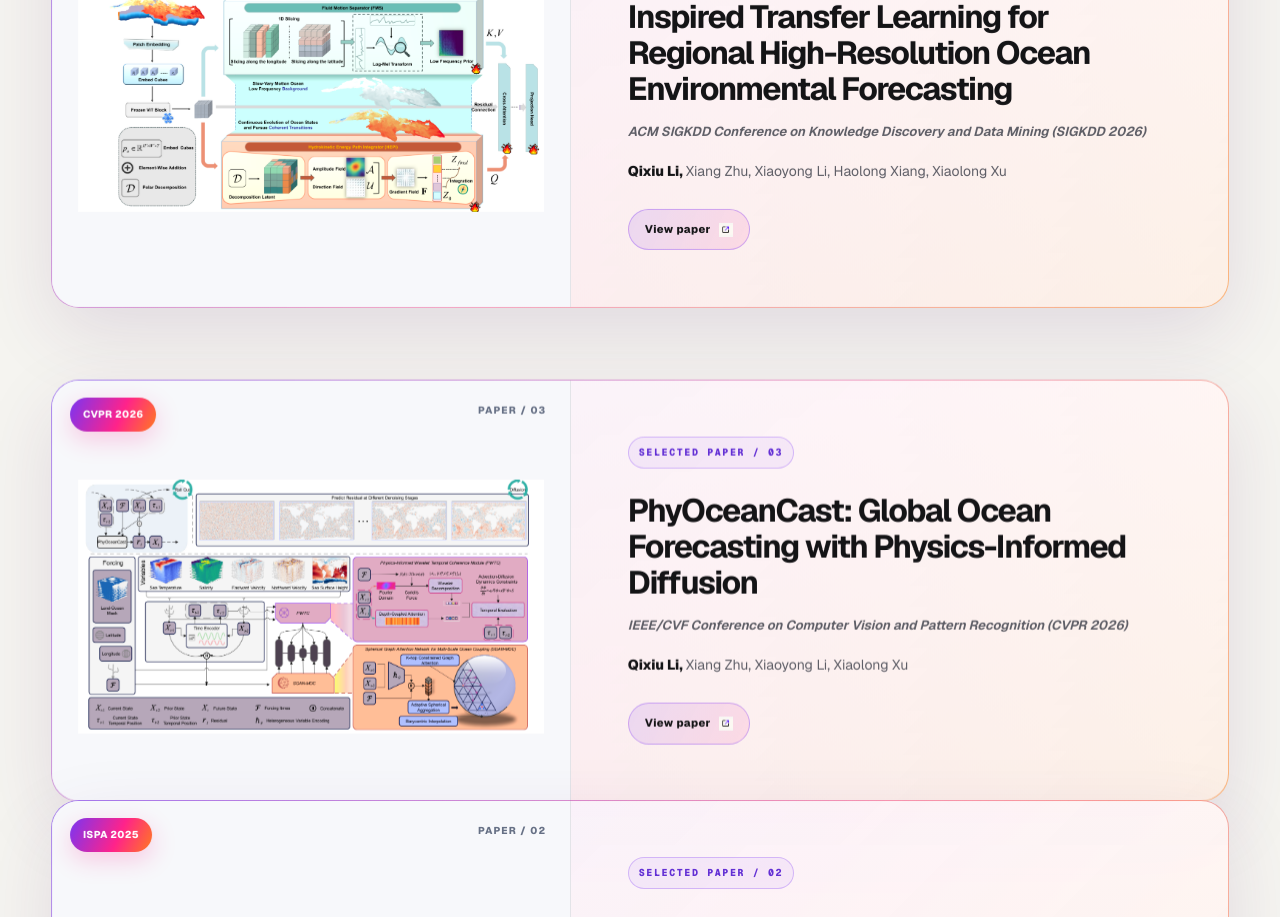
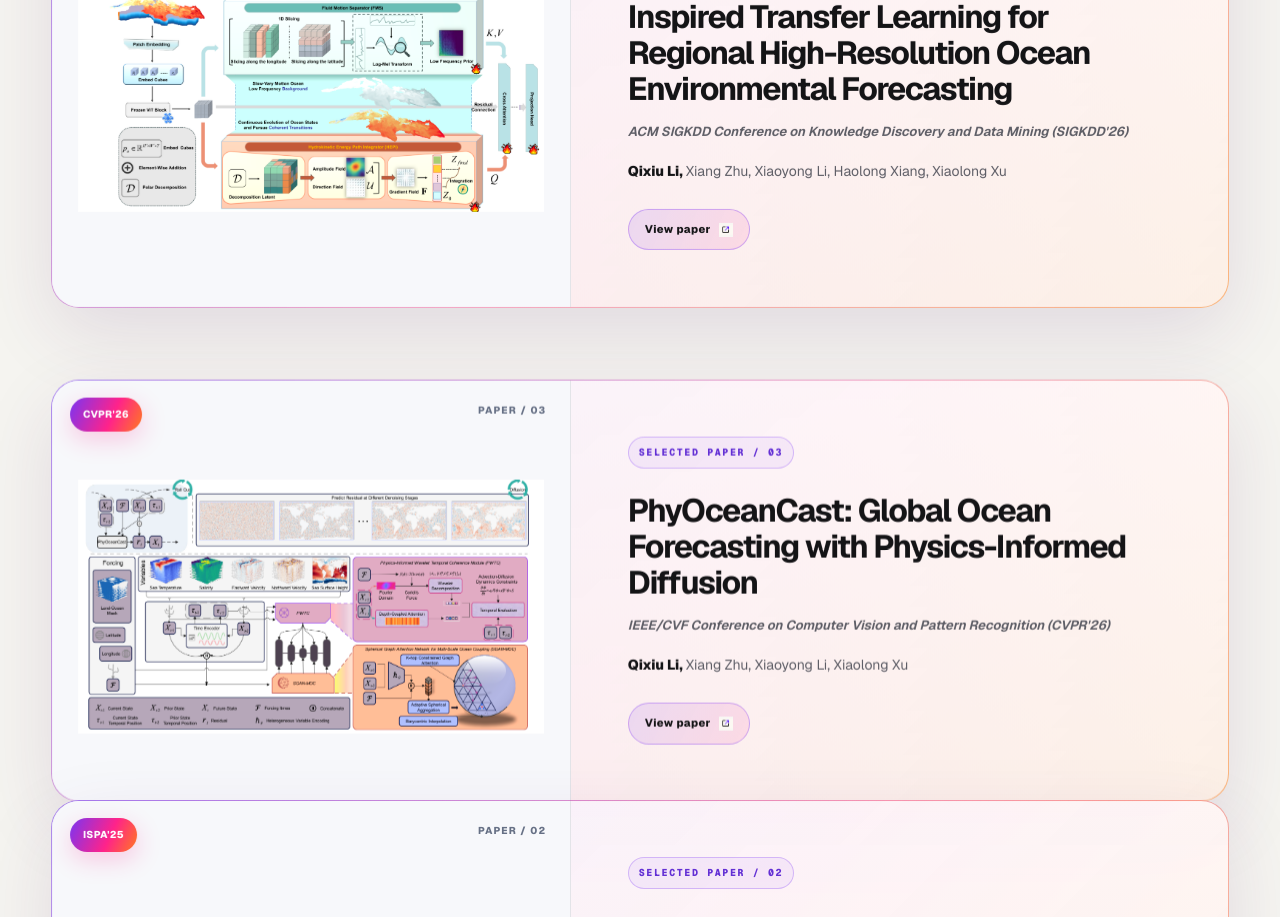
Before and after one commit to TechCloud-x/Qixiu-Li.github.io, a Next.js app: page / in a window 1280 px wide. Shown: the part 5040-5957 px from the top of the page. Built offline with nearby package versions, Linux system fonts and the light colour scheme.

Commit message:
Standardize publication venue year labels

```diff
--- a/app/page.tsx
+++ b/app/page.tsx
@@ -49,8 +49,8 @@ const publicationRecords: readonly PublicationRecord[] = [
     id: "slow-ocast",
     title:
       "Slow-OCast: Slow-Varying Motion Inspired Transfer Learning for Regional High-Resolution Ocean Environmental Forecasting",
-    venue: "SIGKDD 2026",
-    venueName: "ACM SIGKDD Conference on Knowledge Discovery and Data Mining (SIGKDD 2026)",
+    venue: "SIGKDD'26",
+    venueName: "ACM SIGKDD Conference on Knowledge Discovery and Data Mining (SIGKDD'26)",
     authors: ["Qixiu Li", "Xiang Zhu", "Xiaoyong Li", "Haolong Xiang", "Xiaolong Xu"],
     image: "publication-architecture-slow-ocast.webp",
     href: "https://dl.acm.org/doi/abs/10.1145/3770855.3819036",
@@ -58,8 +58,8 @@ const publicationRecords: readonly PublicationRecord[] = [
   {
     id: "phyoceancast",
     title: "PhyOceanCast: Global Ocean Forecasting with Physics-Informed Diffusion",
-    venue: "CVPR 2026",
-    venueName: "IEEE/CVF Conference on Computer Vision and Pattern Recognition (CVPR 2026)",
+    venue: "CVPR'26",
+    venueName: "IEEE/CVF Conference on Computer Vision and Pattern Recognition (CVPR'26)",
     authors: ["Qixiu Li", "Xiang Zhu", "Xiaoyong Li", "Xiaolong Xu"],
     image: "publication-architecture-phyoceancast.webp",
     href:
@@ -68,8 +68,8 @@ const publicationRecords: readonly PublicationRecord[] = [
   {
     id: "dolphin",
     title: "DOLPHIN: Diffusion Model-Based Approach for Coastal Sea Temperature Forecast Bias Correction",
-    venue: "ISPA 2025",
-    venueName: "IEEE International Symposium on Parallel and Distributed Processing with Applications (ISPA 2025)",
+    venue: "ISPA'25",
+    venueName: "IEEE International Symposium on Parallel and Distributed Processing with Applications (ISPA'25)",
     authors: ["Qixiu Li", "Xiang Zhu", "Junxing Zhu", "Xiaoyong Li", "Xiaoli Ren", "Jingnan Wang", "Ruiqing Qi"],
     image: "publication-architecture-dolphin.webp",
     href: "https://ieeexplore.ieee.org/abstract/document/11245387",
@@ -77,8 +77,8 @@ const publicationRecords: readonly PublicationRecord[] = [
   {
     id: "ifg-net",
     title: "IFG-Net: Channel Info Fusion Guidance for Retinal Vessel Segmentation",
-    venue: "UIC 2025",
-    venueName: "IEEE International Conference on Ubiquitous Intelligence and Computing (UIC 2025)",
+    venue: "UIC'25",
+    venueName: "IEEE International Conference on Ubiquitous Intelligence and Computing (UIC'25)",
     authors: ["Qixiu Li", "Xiang Zhu", "Xiaoyong Li", "Chengcheng Shao", "Xiaoli Ren"],
     image: "publication-architecture-ifg-net-v2.webp",
     href: "https://ieeexplore.ieee.org/abstract/document/11394978",
@@ -214,10 +214,10 @@ const content = {
       ["2026.08.25", "我们的文章（EVEREST）已在 arXiv 上公开！"],
       ["2026.08.14", "公开 ICASSP 2025–2026 强化学习论文综述与可复核目录。"],
       ["2026.08.14", "发布 2026 强化学习顶会论文索引，覆盖 CVPR、AAAI 与 ACL。"],
-      ["2026.05.17", "一篇论文（Slow-OCast）被 SIGKDD 2026 接收！感谢所有合作者！"],
-      ["2026.02.21", "一篇论文（PhyOceanCast）被 CVPR 2026 接收！感谢所有合作者！"],
-      ["2025.08.31", "一篇论文（DOLPHIN）被 ISPA 2025 接收！感谢所有合作者！"],
-      ["2025.06.10", "一篇论文（IFG-Net）被 UIC 2025 接收！感谢所有合作者！"],
+      ["2026.05.17", "一篇论文（Slow-OCast）被 SIGKDD'26 接收！感谢所有合作者！"],
+      ["2026.02.21", "一篇论文（PhyOceanCast）被 CVPR'26 接收！感谢所有合作者！"],
+      ["2025.08.31", "一篇论文（DOLPHIN）被 ISPA'25 接收！感谢所有合作者！"],
+      ["2025.06.10", "一篇论文（IFG-Net）被 UIC'25 接收！感谢所有合作者！"],
     ],
     publicationsKicker: "04 / 论文发表",
     publicationsTitle: "Selected Publications",
@@ -430,10 +430,10 @@ const content = {
       ["2026.08.25", "Our paper EVEREST is now available on arXiv."],
       ["2026.08.14", "Released a reproducible review and catalog of reinforcement-learning papers from ICASSP 2025–2026."],
       ["2026.08.14", "Released a 2026 index of reinforcement-learning papers from leading conferences, including CVPR, AAAI, and ACL."],
-      ["2026.05.17", "Our paper Slow-OCast was accepted at SIGKDD 2026. Many thanks to all collaborators!"],
-      ["2026.02.21", "Our paper PhyOceanCast was accepted at CVPR 2026. Many thanks to all collaborators!"],
-      ["2025.08.31", "Our paper DOLPHIN was accepted at ISPA 2025. Many thanks to all collaborators!"],
-      ["2025.06.10", "Our paper IFG-Net was accepted at UIC 2025. Many thanks to all collaborators!"],
+      ["2026.05.17", "Our paper Slow-OCast was accepted at SIGKDD'26. Many thanks to all collaborators!"],
+      ["2026.02.21", "Our paper PhyOceanCast was accepted at CVPR'26. Many thanks to all collaborators!"],
+      ["2025.08.31", "Our paper DOLPHIN was accepted at ISPA'25. Many thanks to all collaborators!"],
+      ["2025.06.10", "Our paper IFG-Net was accepted at UIC'25. Many thanks to all collaborators!"],
     ],
     publicationsKicker: "04 / PUBLICATIONS",
     publicationsTitle: "Selected Publications",
@@ -654,10 +654,10 @@ const content = {
       ["25.08.2026", "Notre article EVEREST est désormais disponible sur arXiv."],
       ["14.08.2026", "Mise en ligne d’une revue et d’un catalogue vérifiables consacrés aux articles sur l’apprentissage par renforcement d’ICASSP 2025–2026."],
       ["14.08.2026", "Publication d’un index 2026 des articles sur l’apprentissage par renforcement issus de conférences de premier plan, notamment CVPR, AAAI et ACL."],
-      ["17.05.2026", "Notre article Slow-OCast a été accepté à SIGKDD 2026. Merci à tous nos collaborateurs !"],
-      ["21.02.2026", "Notre article PhyOceanCast a été accepté à CVPR 2026. Merci à tous nos collaborateurs !"],
-      ["31.08.2025", "Notre article DOLPHIN a été accepté à ISPA 2025. Merci à tous nos collaborateurs !"],
-      ["10.06.2025", "Notre article IFG-Net a été accepté à UIC 2025. Merci à tous nos collaborateurs !"],
+      ["17.05.2026", "Notre article Slow-OCast a été accepté à SIGKDD'26. Merci à tous nos collaborateurs !"],
+      ["21.02.2026", "Notre article PhyOceanCast a été accepté à CVPR'26. Merci à tous nos collaborateurs !"],
+      ["31.08.2025", "Notre article DOLPHIN a été accepté à ISPA'25. Merci à tous nos collaborateurs !"],
+      ["10.06.2025", "Notre article IFG-Net a été accepté à UIC'25. Merci à tous nos collaborateurs !"],
     ],
     publicationsKicker: "04 / PUBLICATIONS",
     publicationsTitle: "Publications sélectionnées",
@@ -806,8 +806,8 @@ function GiteeIcon({ className = "gitee-icon" }: { className?: string }) {
   );
 }
 
-const highlightedVenues = new Set(["SIGKDD 2026", "CVPR 2026", "ISPA 2025", "UIC 2025"]);
-const venuePattern = /(SIGKDD 2026|CVPR 2026|ISPA 2025|UIC 2025)/g;
+const highlightedVenues = new Set(["SIGKDD'26", "CVPR'26", "ISPA'25", "UIC'25"]);
+const venuePattern = /(SIGKDD'26|CVPR'26|ISPA'25|UIC'25)/g;
 
 function HighlightedNewsText({ text }: { text: string }) {
   return text.split(venuePattern).map((part, index) =>
```
Also changed, not shown: 1 other file (tests, documents, lock files or other folders).
